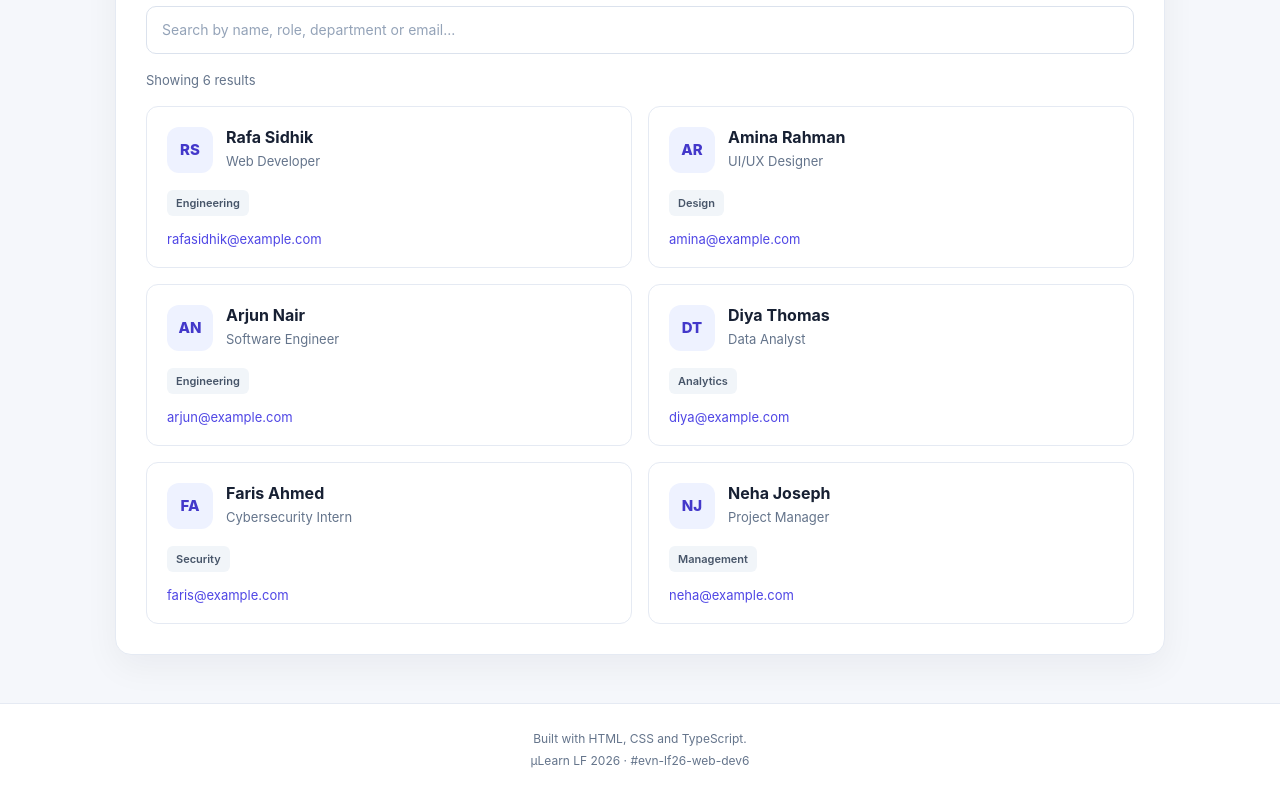
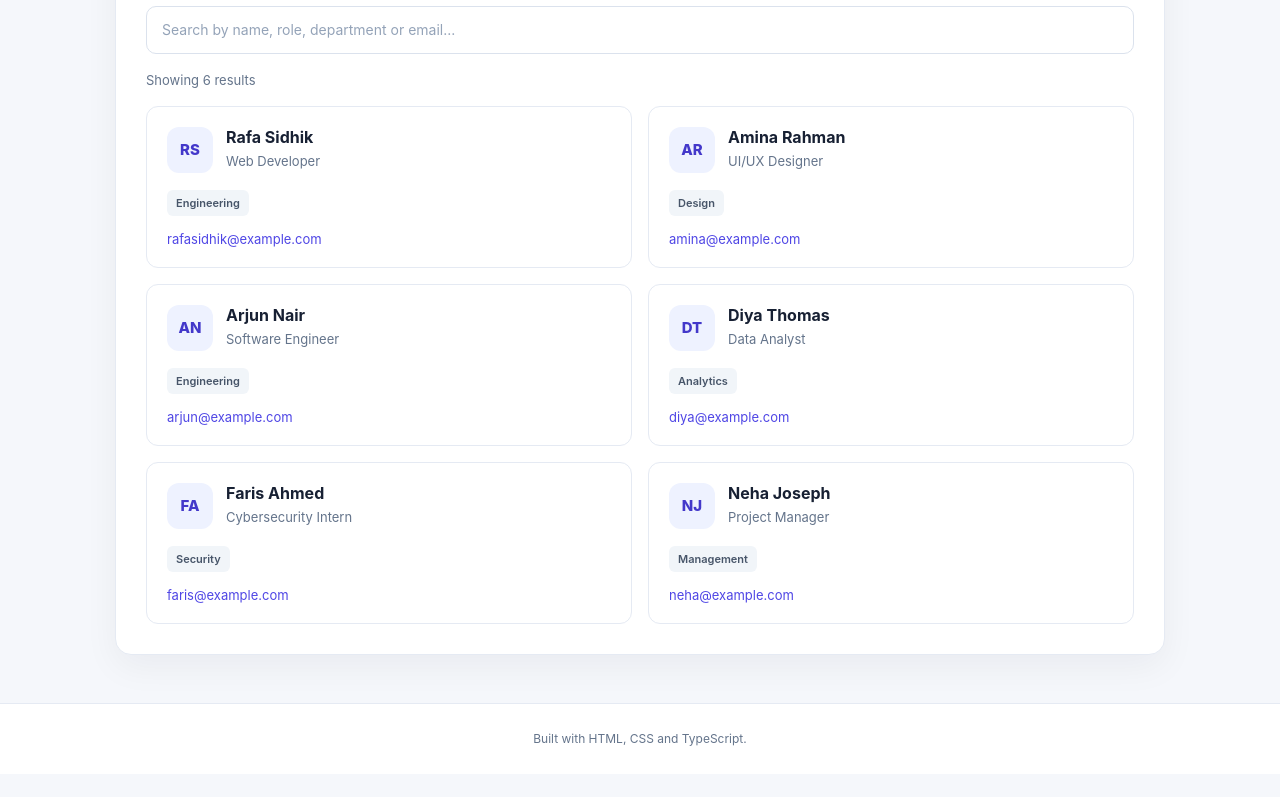
Before and after one commit to rafasidhik/employee-directory, a website: page index.html in a window 1280 px wide. Shown: the part 341-1138 px from the top of the page. After the commit the page ends 1115 px from the top, so only its background shows below. Drawn offline with Linux system fonts and the light colour scheme.

Commit message:
index refine

```diff
--- a/index.html
+++ b/index.html
@@ -50,7 +50,6 @@
 
   <footer class="footer">
     <p>Built with HTML, CSS and TypeScript.</p>
-    <p>μLearn LF 2026 · #evn-lf26-web-dev6</p>
   </footer>
 
   <script type="module" src="./dist/main.js"></script>
```
